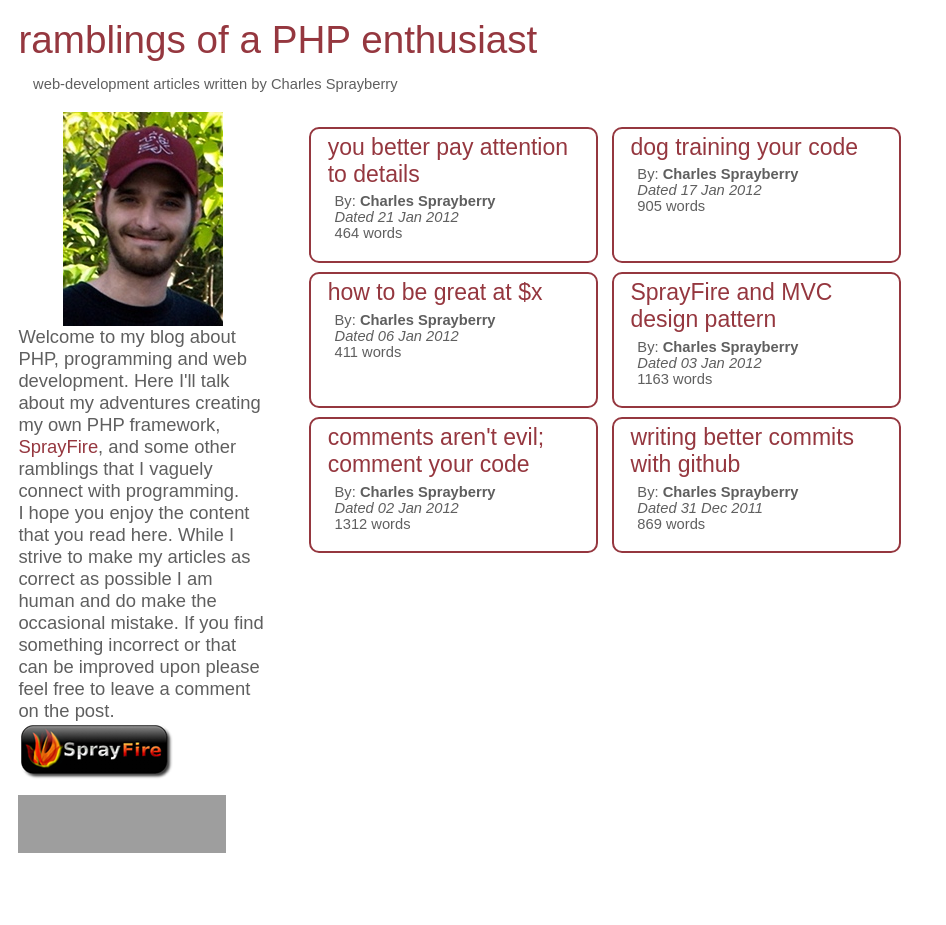
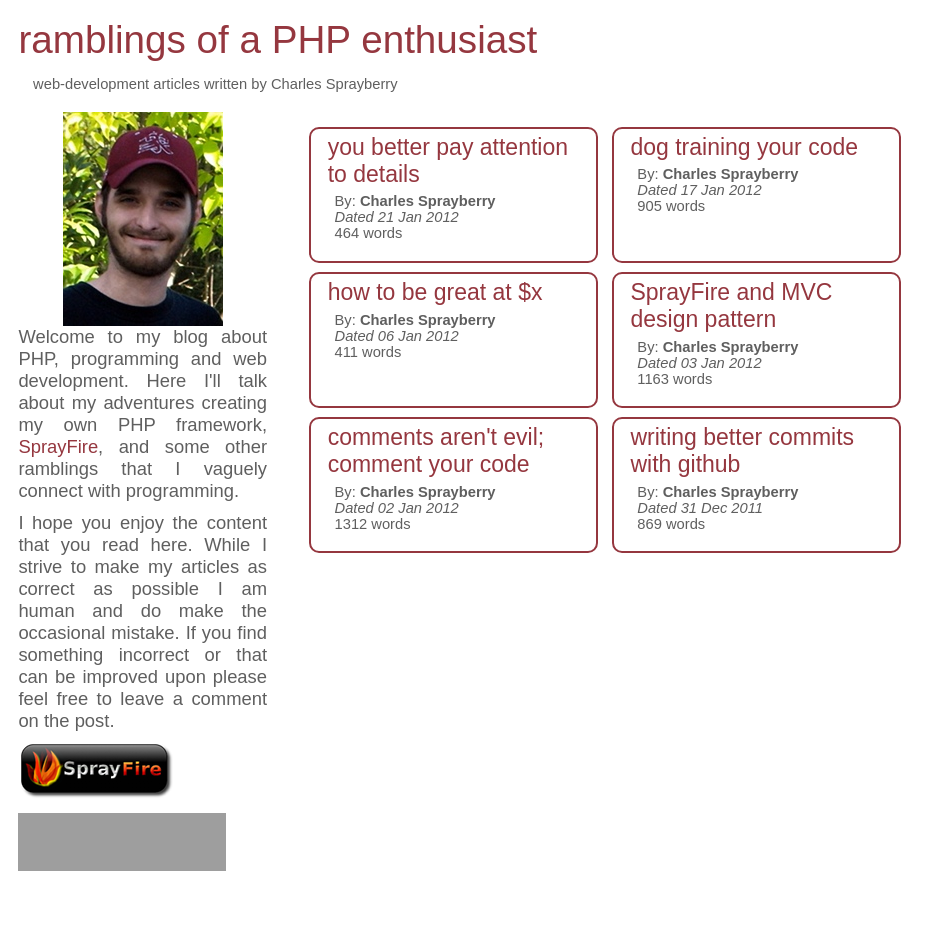
Before and after one commit to cspray/archived-blog, a Jekyll site: the page built from index-real.html, in a window 1280 px wide. Shown: the whole page, without its empty margins (0-946 px from the left). Built offline with Jekyll 4.4.1, drawn with Linux system fonts in a browser that asks for light colours; grey boxes are pictures that could not be loaded.

Commit message:
UPD style.css adding some style to sidebar paragraphs

```diff
--- a/_includes/style.css
+++ b/_includes/style.css
@@ -66,6 +66,11 @@ code {
 
 #left-sidebar {
 	width: 20%;
+}
+
+#left-sidebar p {
+    margin-bottom: .5em;
+    text-align: justify;
 }
 
 #main-content {
@@ -166,7 +171,6 @@ code {
 #author-portrait {
     display: block;
     margin: 0 auto;
-    width: 160px;
 }
 
 .navigation-menu {
```
